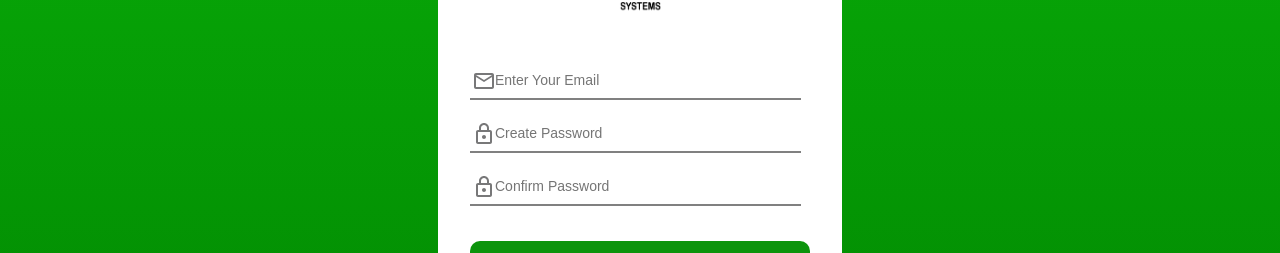
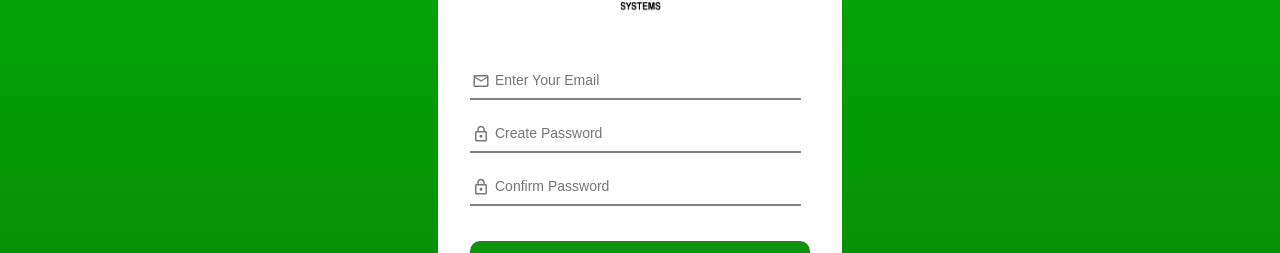
Before and after one commit to Alfred-ok/chamaLink, a Next.js app: page /signup in a window 1280 px wide. Shown: the part 240-493 px from the top of the page. Built offline with nearby package versions, Linux system fonts and the light colour scheme.

Commit message:
fonts changes

```diff
--- a/app/signup/page.js
+++ b/app/signup/page.js
@@ -26,15 +26,15 @@ export default function Page() {
           </div>
           <form className={Styles.form} onSubmit={handleSubmit}>
               <div className={Styles.email}>
-                <MailOutlineIcon className={Styles.emailIcon}/>
+                <MailOutlineIcon style={{fontSize: '18px'}} className={Styles.emailIcon}/>
                 <input className={Styles.emailInput} type='text' placeholder='Enter Your Email' required/>
               </div>
               <div className={Styles.password}>
-                <LockOutlinedIcon size="small" className={Styles.PasswordIcon}/>
+                <LockOutlinedIcon size="small" style={{fontSize: '18px'}} className={Styles.PasswordIcon}/>
                 <input className={Styles.passwordInput} type='password' placeholder='Create Password' required />
               </div>
               <div className={Styles.password}>
-                <LockOutlinedIcon size="small" className={Styles.PasswordIcon}/>
+                <LockOutlinedIcon size="small" style={{fontSize: '18px'}} className={Styles.PasswordIcon}/>
                 <input className={Styles.passwordInput} type='password' placeholder='Confirm Password' required />
               </div>
               <button className={Styles.signupButton} onClick={()=>router.push('/')}>Sign Up</button>
```
